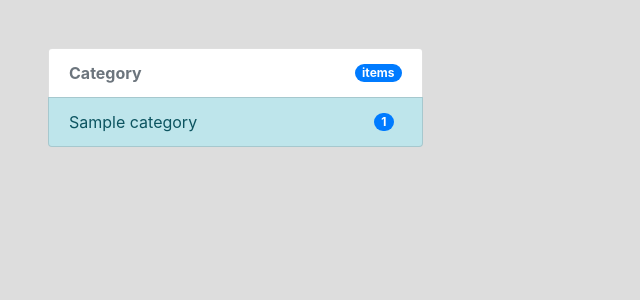
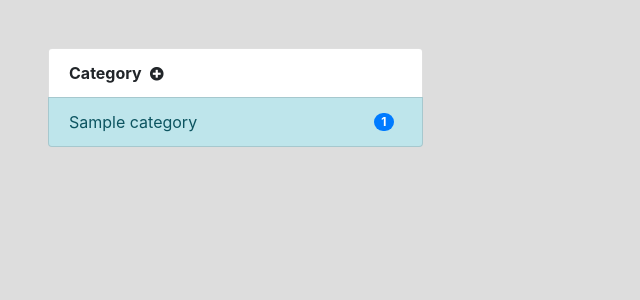
Before and after one commit to amrfekryy/FSND-project2-item-catalog, a Flask app: page / in a window 1280 px wide. Shown: the top 300 px of the page, without its empty margins (0-640 px from the left). Run offline with Flask 2, Linux system fonts and the light colour scheme; tables that the repository leaves empty hold one stand-in row (values such as "Sample post"); some libraries are stand-ins or nearby versions.

Commit message:
Add fontawesome icons for CRUD operations

```diff
--- a/templates/index.html
+++ b/templates/index.html
@@ -1,12 +1,23 @@
 {% extends 'layout.html' %}
+
+{% block style %}
+<style>
+  .crud_icon:hover {color: #007BFF}
+</style>
+{% endblock %}
 
 {% block body %}
 
 <div class="row">
   <div class="col-4" style="min-width: 14rem">
     <div class="list-group" id="list-tab" role="tablist">
-      <li class="list-group-item d-flex disabled justify-content-between align-items-center" role="tab"> <strong>Category</strong>
-        <span class="badge badge-primary badge-pill">items</span>
+      <li class="list-group-item d-flex align-items-center" role="tab"> <strong>Category</strong>
+        <!-- Add Category icon -->
+        <a class="ml-2" title="Add New Category">
+          <span class="crud_icon">
+            <i class="fas fa-plus-circle fa-sm"></i>
+          </span>
+        </a>
       </li>
       {% for category in categories %}
       <li class="list-group-item list-group-item-action list-group-item-info d-flex justify-content-between align-items-center" id="list-{{category.name}}-list" data-toggle="list" href="#list-{{category.name}}" role="tab" aria-controls="{{category.name}}"> {{category.name}}
@@ -20,16 +31,50 @@
       {% for category in categories %}
       <div class="tab-pane fade show" id="list-{{category.name}}" role="tabpanel" aria-labelledby="list-{{category.name}}-list">
         <div class="accordion" id="{{'C' + category.id|string}}">
-          <div class="list-group-item pl-4 disabled">
+          <div class="list-group-item pl-4">
             <strong>{{category.name}} Items</strong>
+            <!-- Add Item icon -->
+            <a class="ml-2" title="Add New Item">
+              <span class="crud_icon">
+                <i class="fas fa-plus-circle fa-sm"></i>
+              </span>
+            </a>
+            <div style="position: absolute; right: 15px; top: 13px">
+              <!-- Rename Category icon -->
+              <a class="ml-2" title="Rename This Category">
+                <span class="crud_icon">
+                  <i class="fas fa-edit fa-sm"></i>
+                </span>
+              </a>
+              <!-- Delete Category icon -->
+              <a class="ml-2" title="Delete This Category">
+                <span class="crud_icon">
+                  <i class="fas fa-trash-alt fa-sm"></i>
+                </span>
+              </a>
+            </div>
           </div>
           {% for item in category.items %}
           <div class="card">
             <div class="card-header" id="{{'B' + item.id|string}}" style="height: 50px">
-                <button class="btn btn-link pt-0" type="button" data-toggle="collapse" data-target="#{{'A' + item.id|string}}" aria-expanded="true" aria-controls="{{'A' + item.id|string}}">
-                  {{item.name}}
-                </button>
-                <!-- {{'A' + item.id|string}} converting id into string then concatenating with 'A'  -->
+              <button class="btn btn-link pt-0" type="button" data-toggle="collapse" data-target="#{{'A' + item.id|string}}" aria-expanded="true" aria-controls="{{'A' + item.id|string}}">
+                {{item.name}}
+              </button>
+              <!-- {{'A' + item.id|string}} converting id into string then concatenating with 'A'  -->
+              <div style="position: absolute; right: 15px; top: 13px">
+                <!-- Rename Item icon -->
+                <a class="ml-2" title="Rename This Item">
+                  <span class="crud_icon">
+                    <i class="fas fa-edit fa-sm"></i>
+                  </span>
+                </a>
+                <!-- Delete Item icon -->
+                <a class="ml-2" title="Delete This Item">
+                  <span class="crud_icon">
+                    <i class="fas fa-trash-alt fa-sm"></i>
+                  </span>
+                </a>
+              </div>
             </div>
 
             <div id="{{'A' + item.id|string}}" class="collapse" aria-labelledby="{{'B' + item.id|string}}" data-parent="#{{'C' + category.id|string}}">
```
